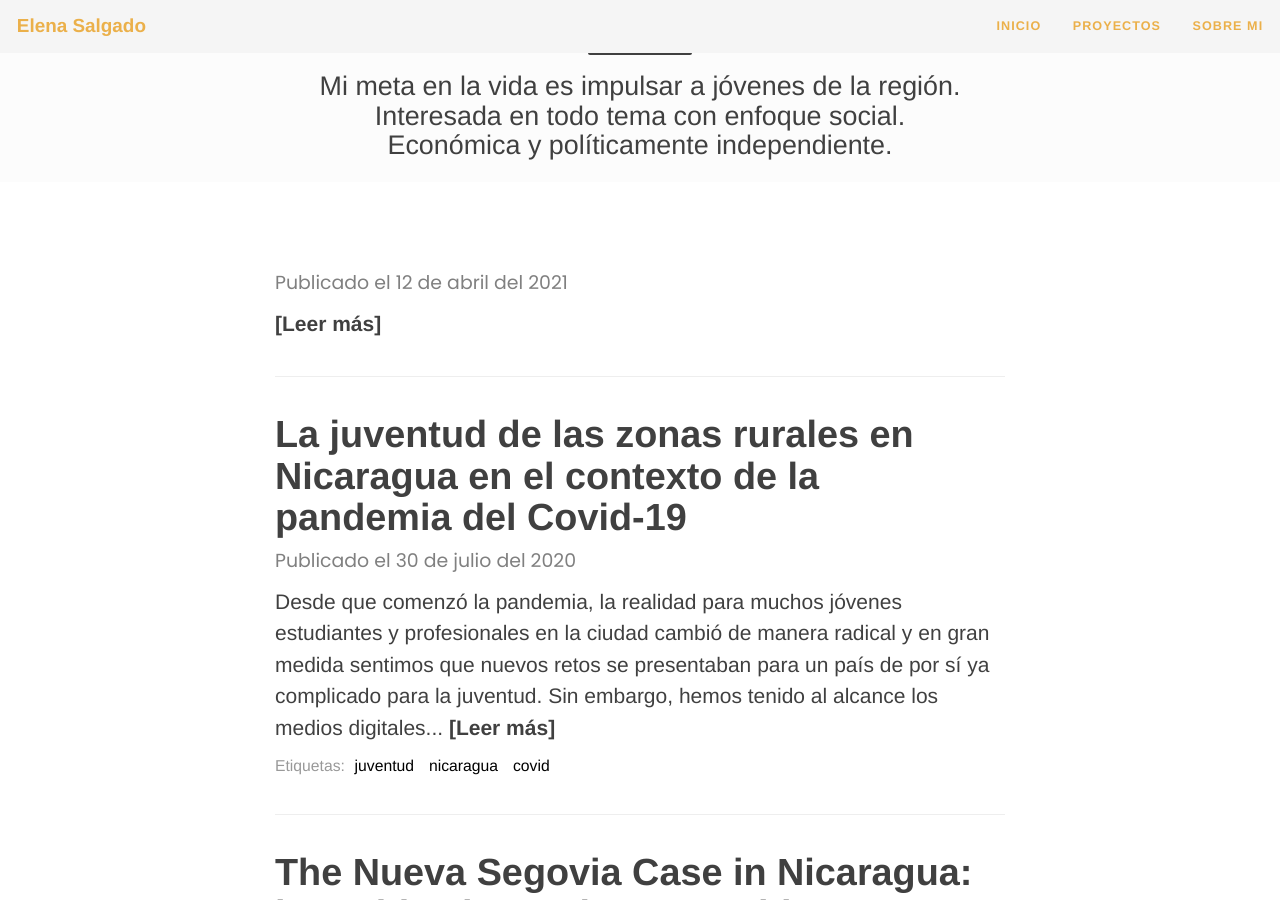
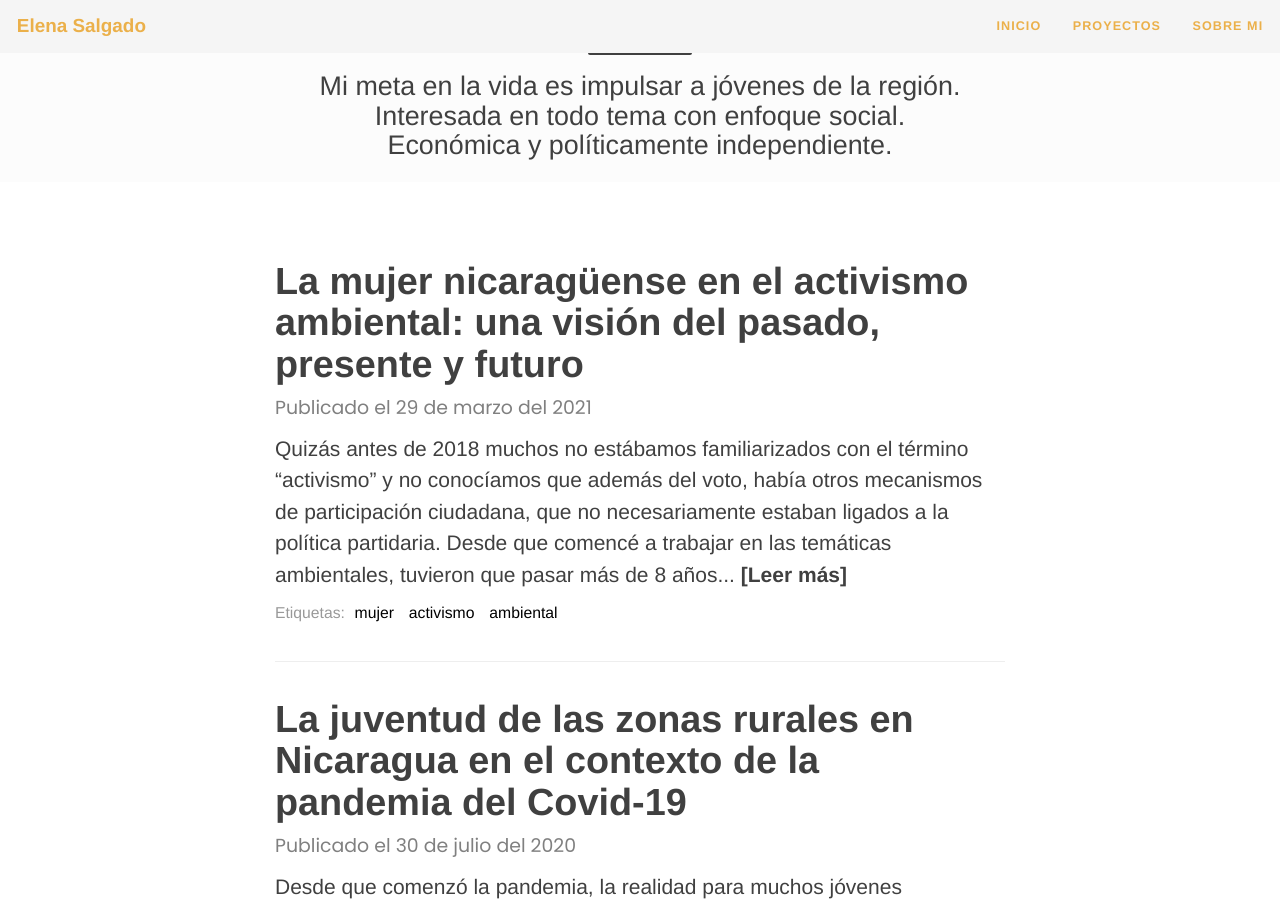
Before and after one commit to malena-salgado/malena-salgado.github.io, a Jekyll site: the page built from index.markdown, in a window 1280 px wide and 900 px high, scrolled down 976 px. Built offline with Jekyll 4.4.1, drawn with Linux system fonts in a browser that asks for light colours; nearby versions of some CDN libraries; some web fonts are replaced.

Commit message:
Update 2021-03-29-la-mujer-nicaraguense-en-el-activismo-ambiental.markdown

```diff
--- a/_posts/2021-03-29-la-mujer-nicaraguense-en-el-activismo-ambiental.markdown
+++ b/_posts/2021-03-29-la-mujer-nicaraguense-en-el-activismo-ambiental.markdown
@@ -1,6 +1,6 @@
 ---
 layout: post
-title: La mujer nicaragüense en el activismo ambiental: una visión del pasado, presente y futuro
+title: "La mujer nicaragüense en el activismo ambiental: una visión del pasado, presente y futuro"
 cover-img: /assets/img/CulturaLibre.jpg
 tags: [mujer, activismo, ambiental]
 ---
```
